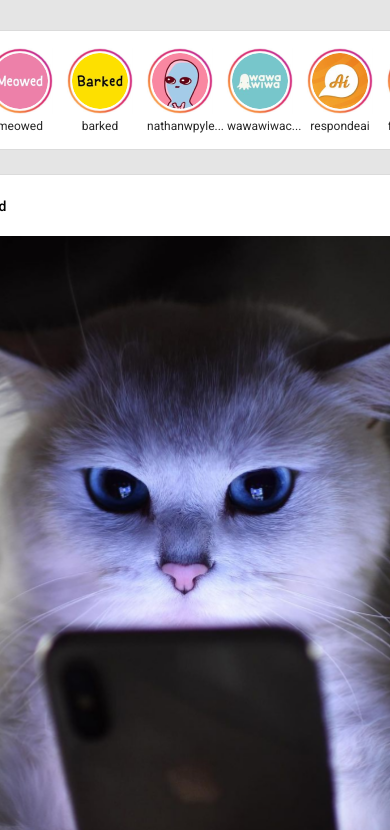
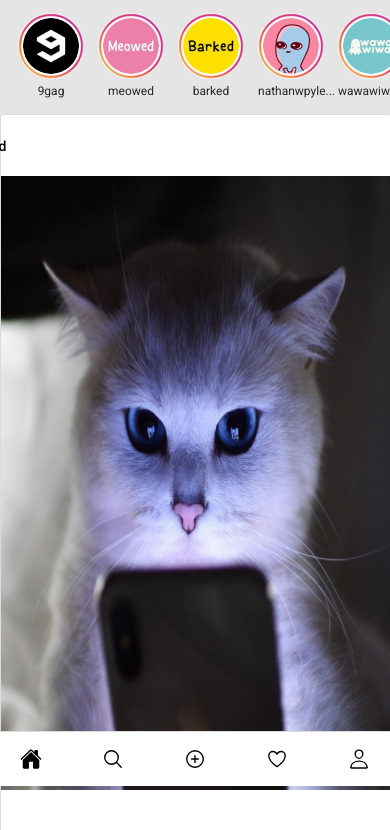
Before and after one commit to iurimp91/instagram-layout, a plain HTML site: page index.html in a window 390 px wide. Shown: the part 58-888 px from the top of the page. Drawn offline with nearby package versions, Linux system fonts and the light colour scheme; files whose address does not match are found by name.

Commit message:
Finalizado versão 00 do layout celular

```diff
--- a/estilos/estilo.css
+++ b/estilos/estilo.css
@@ -32,6 +32,14 @@ body {
     height: 29px;
     display: flex;
     align-items: center;
+}
+
+.logo-mobile {
+    display: none;
+}
+
+.menu-inferior-mobile {
+    display: none;
 }
 
 ion-icon {
@@ -141,6 +149,7 @@ ion-icon {
     margin-bottom: 6px;
     background: url(/Projeto\ 02\ -\ Instagram/imagens/stories_background.jpg);
     background-size: cover;
+    border-radius: 33px;
 }
 
 .story-img img {
@@ -340,5 +349,101 @@ ion-icon {
 }
 
 @media (max-width: 614px) {
+    .topo-fundo {
+        width: 100%;
+    }
 
+    .topo {
+        width: 100%;
+    }
+
+    .opcoes ion-icon:nth-child(1) {
+        display: block;
+    }
+
+    .opcoes ion-icon {
+        display: none;
+    }
+
+    .topo input {
+        display: none;
+    }
+
+    .borda-logo {
+        display: none;
+    }
+
+    .logo img {
+        display: none;
+    }
+
+    .logo-mobile {
+        display: block;
+    }
+
+    .stories ion-icon {
+        display: none;
+    }
+
+    .conteudo {
+        width: 100%;
+        flex-direction: column;
+        align-items: center;
+    }
+
+    .posts {
+        width: 100%;
+    }
+
+    .stories {
+        width: 100%;
+        margin-top: 0;
+        border: none;
+        background-color: transparent;
+        margin-bottom: 0;
+    }
+
+    .post {
+        width: 100%;
+        border-right: none;
+        border-right: left;
+    }
+
+    .post img:nth-child(2) {
+        width: 100%;
+    }
+
+    .post video {
+        width: 100%;
+    }
+
+    .conteudo {
+        width: 100%;
+    }
+
+    .menu-inferior-mobile {
+        display: flex;
+        justify-content: space-between;
+        align-items: center;
+        height: 54px;
+        background-color: white;
+        position: fixed;
+        bottom: 0;
+        left: 0;
+        width: 100%;
+        border-top: 1px solid #DBDBDB;
+    }
+
+    .menu-inferior-mobile ion-icon:first-child {
+        margin-left: 20px;
+    }
+
+    .menu-inferior-mobile ion-icon:last-child {
+        margin-right: 20px;
+    }
+
+    .borda-menu-inferior-mobile {
+        height: 1px;
+        width: 100%;
+    }
 }
--- a/index.html
+++ b/index.html
@@ -18,10 +18,11 @@
                 <div class="borda-logo"></div>
                 <img src="imagens/logo.png">
             </div>
+            <img class="logo-mobile" src="imagens/logo.png">
             <input class="caixa-pesquisa" type="text" placeholder="Pesquisar">
             <div class="opcoes">
                 <ion-icon name="paper-plane-outline"></ion-icon>
-                <ion-icon name="compass-outline"></ion-icon>
+                <ion-icon class="ocultar" name="compass-outline"></ion-icon>
                 <ion-icon name="heart-outline"></ion-icon>
                 <ion-icon name="person-outline"></ion-icon>
             </div>
@@ -121,6 +122,14 @@
                     <div>Curtido por <strong>adorable_animals</strong> e <strong>outras 99.159 pessoas</strong></div>
                 </div>
             </div>
+            <div class="borda-menu-inferior-mobile"></div>
+            <div class="menu-inferior-mobile">
+                <ion-icon name="home"></ion-icon>
+                <ion-icon name="search-outline"></ion-icon>
+                <ion-icon name="add-circle-outline"></ion-icon>
+                <ion-icon name="heart-outline"></ion-icon>
+                <ion-icon name="person-outline"></ion-icon>
+            </div>
         </div>
         <div class="sugestoes">
             <div class="perfil">
```
